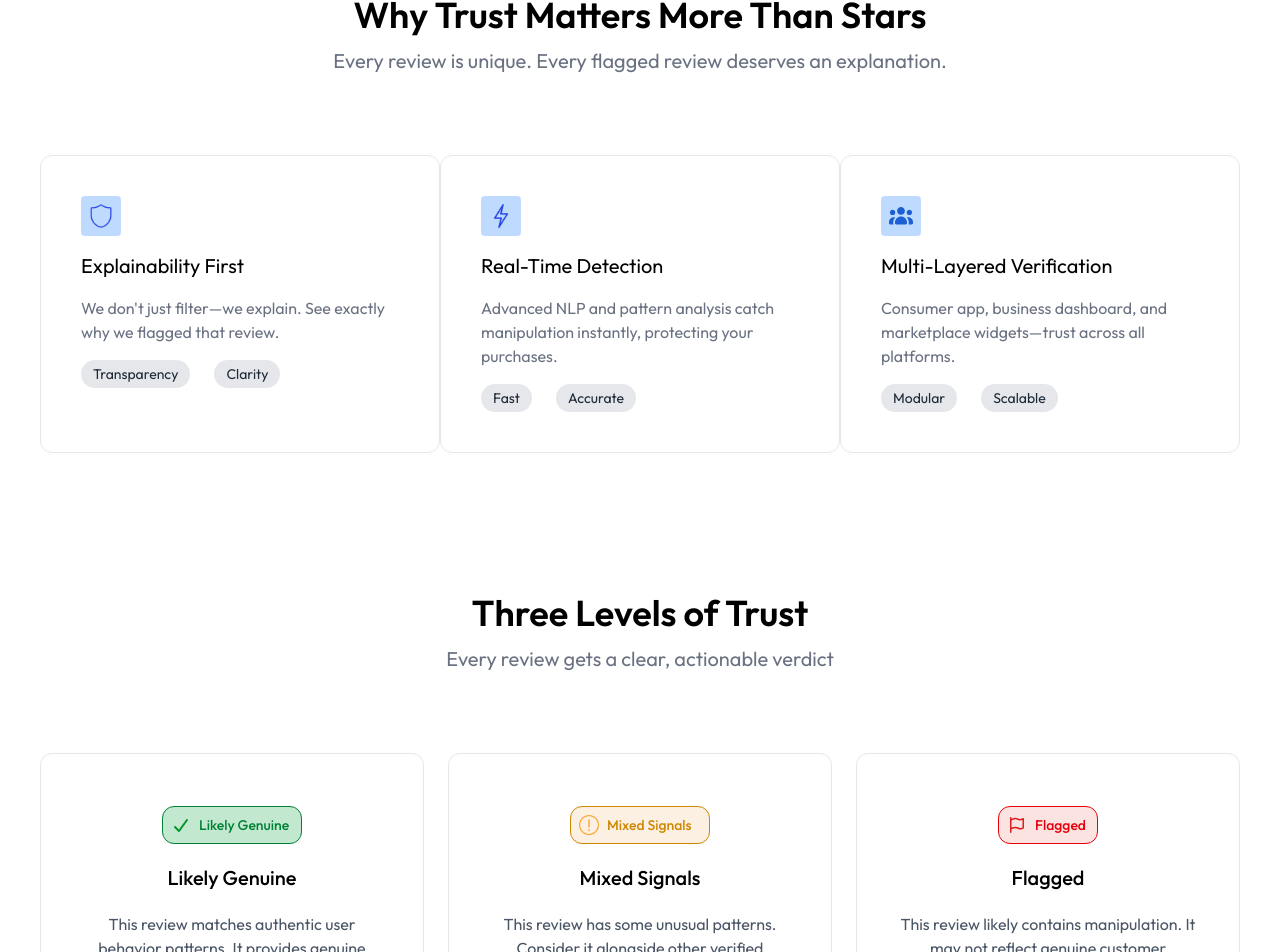
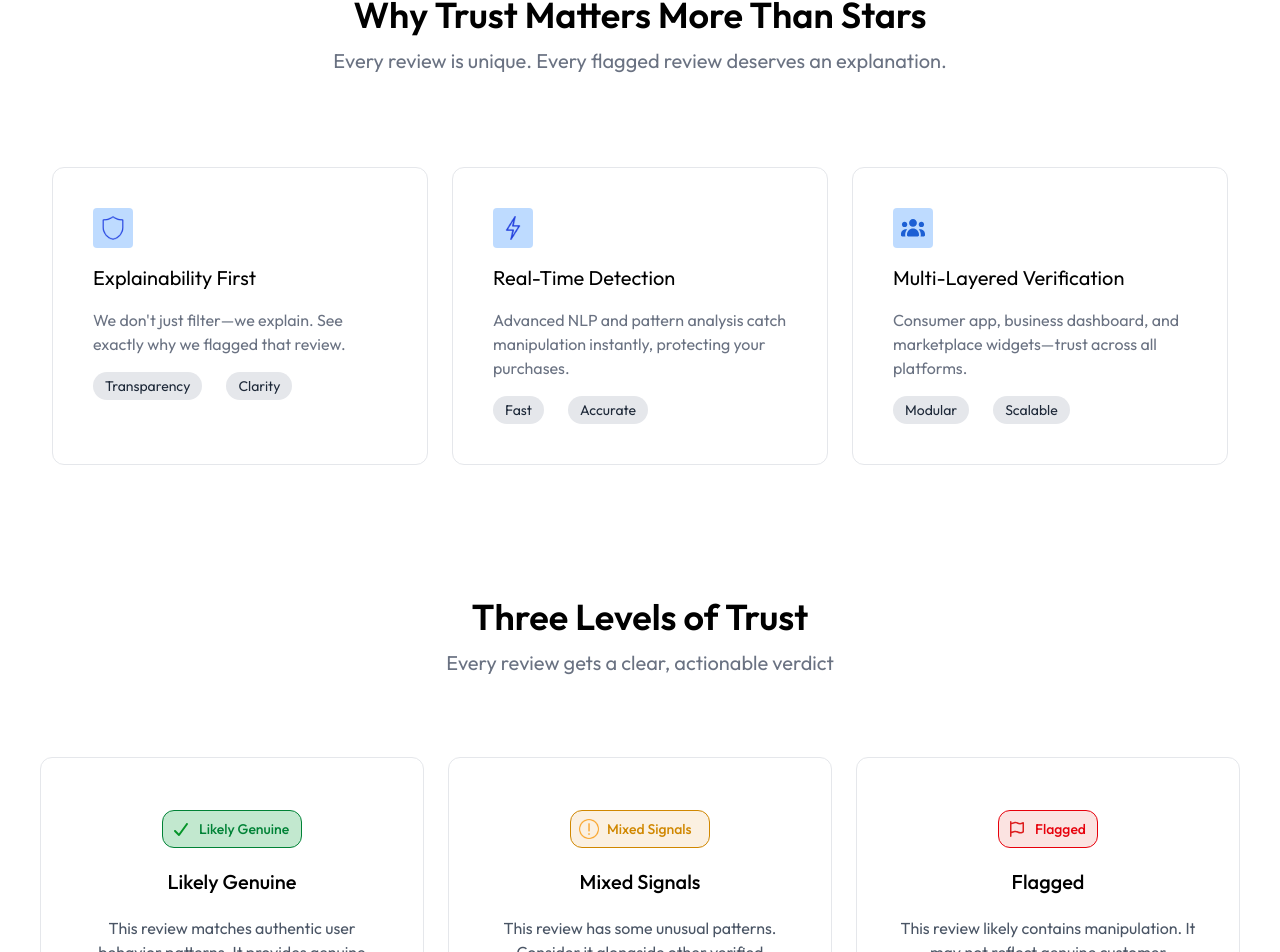
Before and after one commit to rahulupadhyay220/FrostFind, a React (Vite) app in the folder client-side/: page / in a window 1280 px wide. Shown: the part 961-1913 px from the top of the page. Built offline with nearby package versions, Linux system fonts and the light colour scheme.

Commit message:
card fix

```diff
--- a/client-side/src/components/LayerCard.jsx
+++ b/client-side/src/components/LayerCard.jsx
@@ -2,7 +2,7 @@ import React from 'react';
 
 const LayerCard = ({image, title, description, tagLevel1, tagLevel2}) => {
   return (
-    <div className='lg:w-100 w-full border p-10 rounded-xl border-gray-200 mb-5 hover:shadow-lg hover:border-blue-200 transition-all duration-100'>
+    <div className='lg:w-100 lg:m-3 w-full border p-10 rounded-xl border-gray-200 mb-5 hover:shadow-lg hover:border-blue-200 transition-all duration-100'>
         <img className='bg-blue-200 p-2 w-10 rounded-sm' src={image} alt="image-icon" />
         <div>
             <h3 className='text-xl my-4'>{title}</h3>
```
